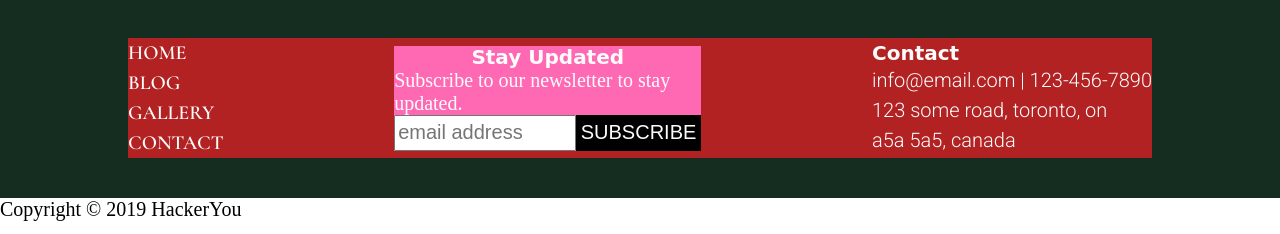
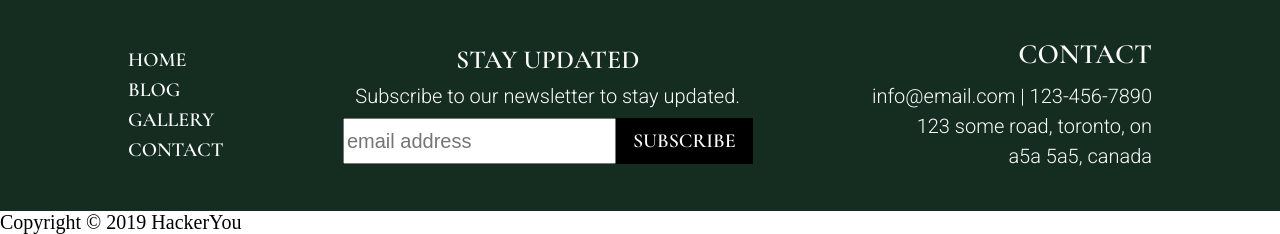
Before and after one commit to justinv416/Animal-Refuge, a plain HTML site: page index.html in a window 1280 px wide. Shown: the part 4908-5142 px from the top of the page. Drawn offline with nearby package versions, Linux system fonts and the light colour scheme; a web font is replaced by a local one.

Commit message:
third commit

```diff
--- a/style.css
+++ b/style.css
@@ -607,7 +607,7 @@ footer .wrapper {
   display: flex;
   align-items: center;
   justify-content: space-between;
-  background: firebrick;
+  /* background: firebrick; */
 }
 
 .nav-footer {
@@ -615,8 +615,8 @@ footer .wrapper {
 }
 
 #form {
-  background: hotpink;
-  width: 30%;
+  /* background: hotpink; */
+  width: 40%;
   display: flex;
   flex-direction: column;
   align-items: center;
@@ -624,20 +624,44 @@ footer .wrapper {
 
 #form input[type='email'] {
   width: 100%;
-  height: 30px;
+  height: 40px;
+}
+
+#form h4 {
+  font-family: var(--text-font);
+  font-size: 1.3rem;
+  text-transform: uppercase;
+  margin-bottom: 10px;
+}
+
+#form p {
+  font-family: var(--button-font);
+  margin-bottom: 10px;
 }
 
 #form input[type='submit'] {
   background: #000;
   color: var(--white);
   border: none;
-  padding: 5px;
+  padding: 10px;
+  width: 200px;
+  font-size: 1rem;
+  font-family: var(--text-font);
 }
 
 .contact li {
   font-family: var(--button-font);
   line-height: 30px;
   text-transform: lowercase;
+  text-align: right;
+}
+
+.contact h4 {
+  text-align: right;
+  font-size: 1.4rem;
+  margin-bottom: 10px;
+  font-family: var(--text-font);
+  text-transform: uppercase;
 }
 
 .form-controls {
```
